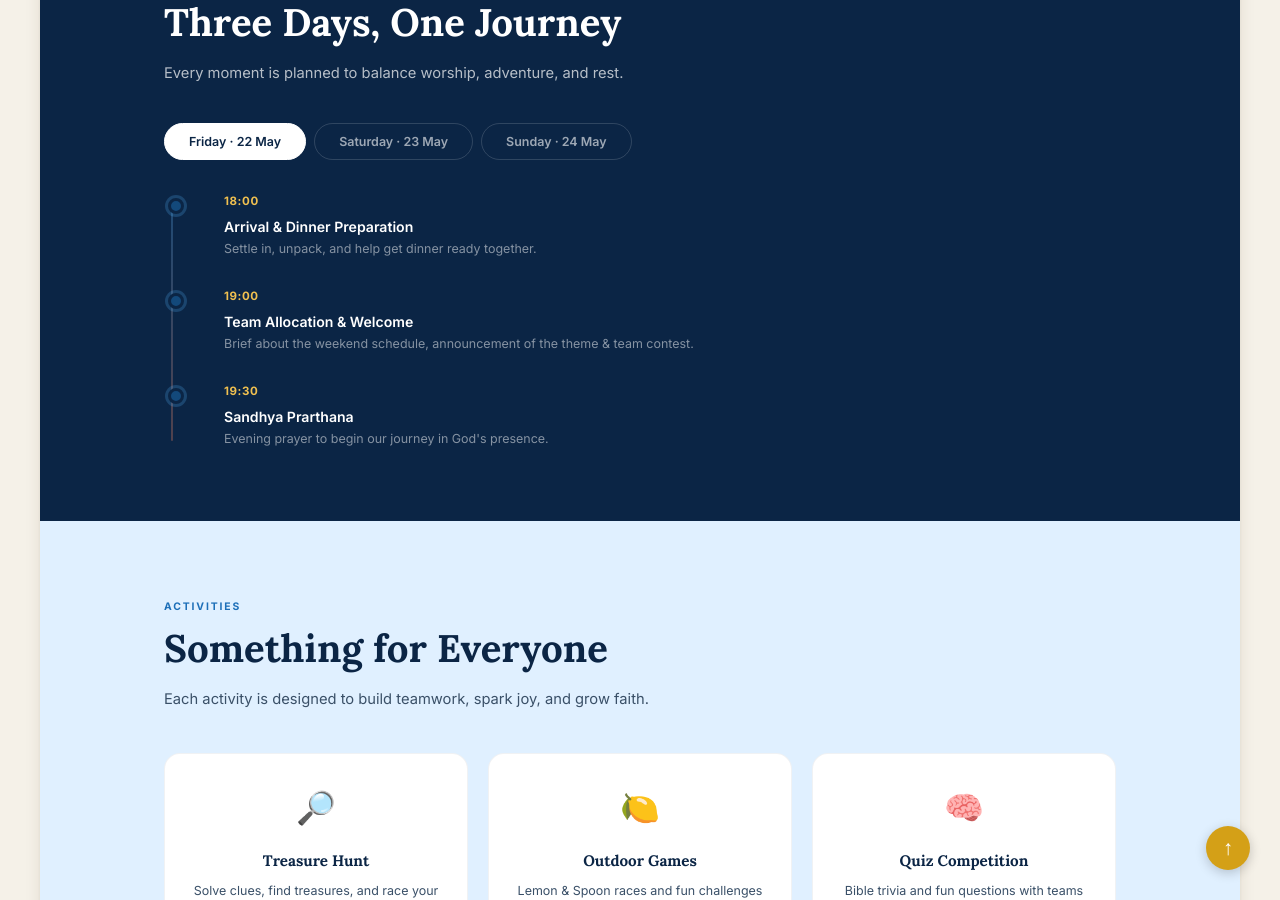
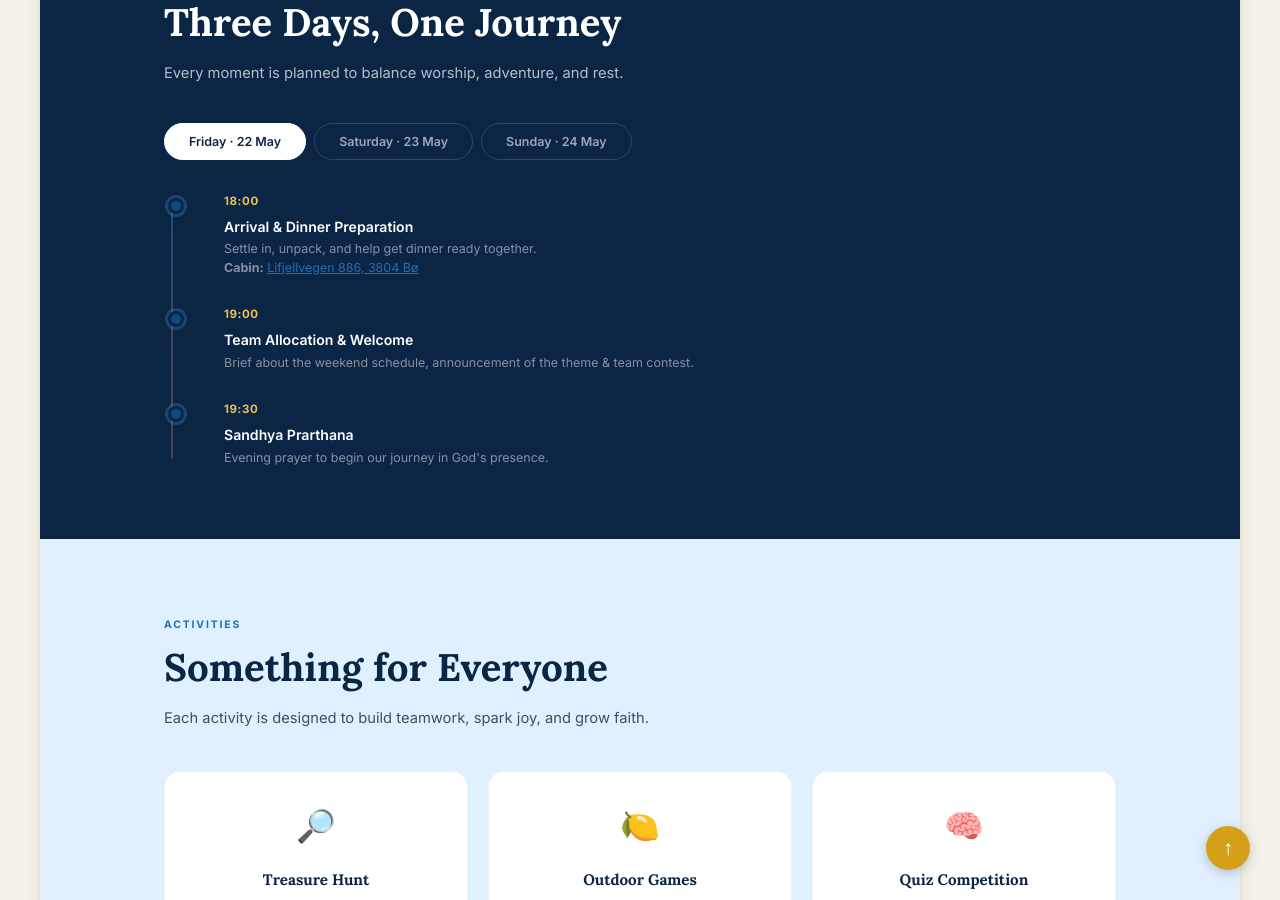
Before and after one commit to stmaryschurchnorway/stmaryschurchnorway.github.io, a Jekyll site: the page built from summer-trip-2026.md, in a window 1280 px wide and 900 px high, scrolled down 1791 px. Built offline with Jekyll 4.4.1, drawn with Linux system fonts in a browser that asks for light colours.

Commit message:
feat: add cabin location link to friday arrival
Co-Authored-By: Claude Opus 4.6 <noreply@anthropic.com>

```diff
--- a/summer-trip-2026.md
+++ b/summer-trip-2026.md
@@ -128,7 +128,7 @@ extra_css:
           <div class="st-timeline-dot"></div>
           <div class="st-timeline-time">18:00</div>
           <div class="st-timeline-title">Arrival &amp; Dinner Preparation</div>
-          <div class="st-timeline-desc">Settle in, unpack, and help get dinner ready together.</div>
+          <div class="st-timeline-desc">Settle in, unpack, and help get dinner ready together.<br><strong>Cabin:</strong> <a href="https://maps.app.goo.gl/Fu9NeMfYw5fKUzHP8" target="_blank" rel="noopener" style="color: #1d6fb8; text-decoration: underline;">Lifjellvegen 886, 3804 Bø</a></div>
         </div>
         <div class="st-timeline-item">
           <div class="st-timeline-dot"></div>
```
